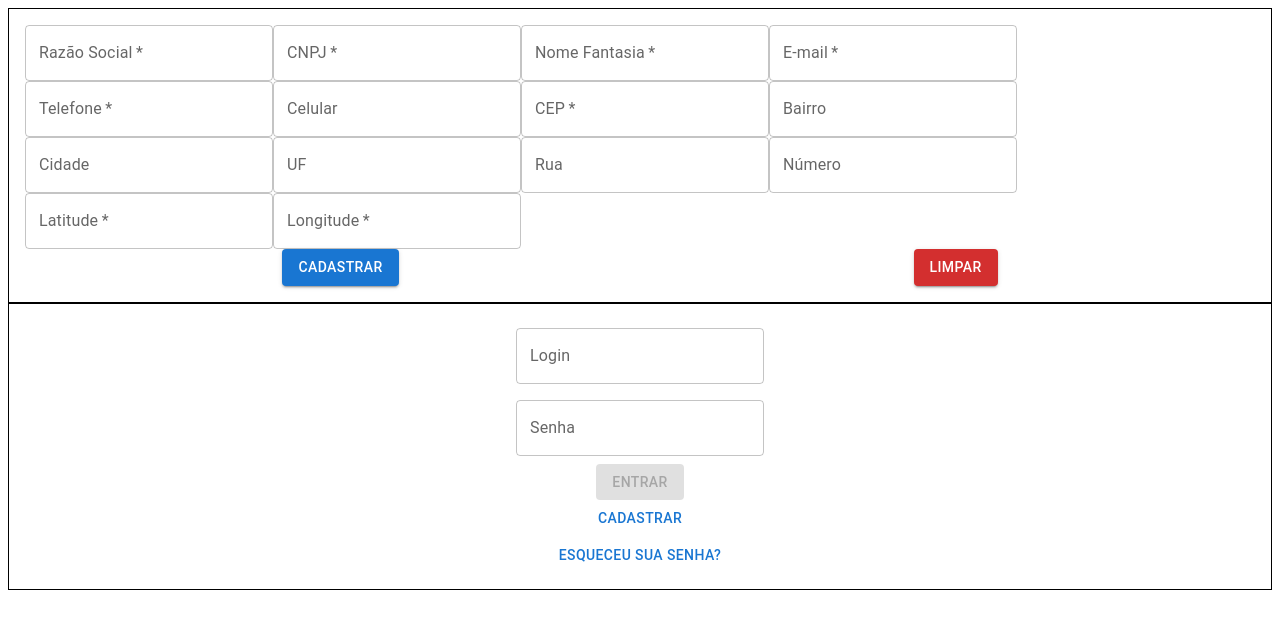
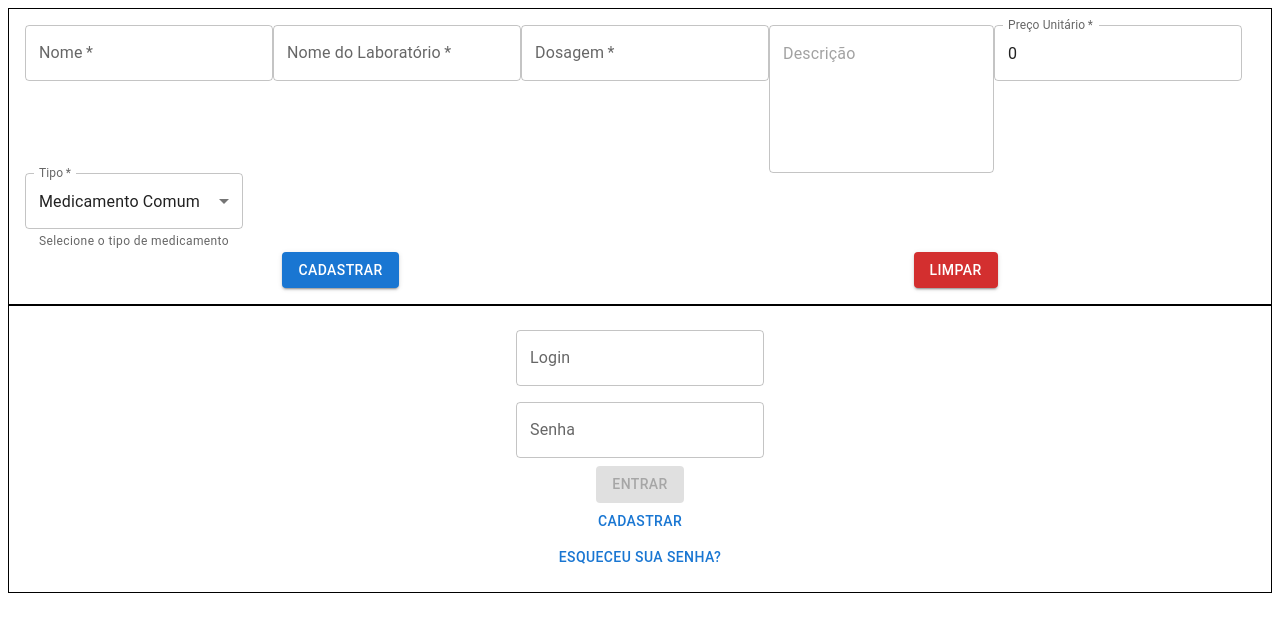
Before and after one commit to guilherme-cittadela/devin_pharmacy, a React (Vite) app: page / in a window 1280 px wide. Shown: the top 632 px of the page. Built offline with nearby package versions, Linux system fonts and the light colour scheme.

Commit message:
gravação dos dados em localstorage do cadastro de medicamentos

```diff
--- a/src/App.jsx
+++ b/src/App.jsx
@@ -7,7 +7,7 @@ function App() {
 
   return (
     <>
-      <RegisterPharmacy/>
+      <RegisterMedication/>
       <Login/>
     </>
   )
--- a/src/assets/components/medications/formMedication.jsx
+++ b/src/assets/components/medications/formMedication.jsx
@@ -1,15 +1,11 @@
 import React, { useState, useEffect } from 'react';
 import { Button, TextField, MenuItem, Box, FormControl } from '@mui/material';
+import { saveData } from '../../global/functions';
 
 function FormMedication() {
-  const initialFormData = {
-    medicationName: '',
-    labName: '',
-    dosage: '',
-    description: '',
-    unitPrice: 0,
-    medType: '',
-  }
+
+  const [reset, setReset] = useState(false);
+  const [defaultValue, setDefaultValue] = useState("common")
 
   const medicationType = [
     {value: "controlled",
@@ -17,12 +13,20 @@ function FormMedication() {
     {value: "common",
     label: "Medicamento Comum"},
   ]
+  const initialFormData = {
+    medicationName: '',
+    labName: '',
+    dosage: '',
+    description: '',
+    unitPrice: 0,
+    medType: defaultValue,
+  }
   const [formData, setFormData] = useState(initialFormData);
-  const [reset, setReset] = useState(false);
 
   const handleSubmit = (event) => {
     event.preventDefault();
     console.log(formData);
+    saveData("medication", formData);
   };
 
   const handleReset = () => {
@@ -35,15 +39,14 @@ function FormMedication() {
       [name]: value,
     }));
   };
-
-  const handleSelectChange = (event)=>{
-    let value = event.target.value
+  const handleSelectChange = (event) => {
+    const value  = event.target;
     setFormData((prevData) => ({
       ...prevData,
-      [medType]: value,
+      medType: value,
     }));
-    console.log(formData)
-  }
+  };
+
   useEffect(() => {
     if (formData == initialFormData){
         setReset(!reset)
@@ -52,7 +55,7 @@ function FormMedication() {
 
   return (
 
-       <form >
+       <form onSubmit={handleSubmit}>
         <TextField
           label="Nome"
           type="text"
@@ -100,19 +103,25 @@ function FormMedication() {
             id="outlined-select"
             select
             label="Tipo"
-            defaultValue="Tipo"
+            defaultValue={defaultValue}
             helperText="Selecione o tipo de medicamento"
             required
-            onChange={handleInputChange}
+            name='medType'
+            onChange={handleSelectChange}
           >
             {medicationType.map((option) => (
-            <MenuItem name="medType" key={option.value} value={option.value}>
+            <MenuItem
+              name="medType"
+              key={option.value}
+              value={option.value}
+              >
               {option.label}
+
             </MenuItem>
           ))}
           </TextField>
         <Box sx={{display: "flex", justifyContent: "space-around"  }}>
-            <Button onSubmit={handleSubmit} type="submit" variant="contained">Cadastrar</Button>
+            <Button  type="submit" variant="contained">Cadastrar</Button>
             <Button onClick={handleReset} variant="contained" color="error">Limpar</Button>
         </Box>
 
--- a/src/assets/components/pharmacy/formRegister.jsx
+++ b/src/assets/components/pharmacy/formRegister.jsx
@@ -2,7 +2,7 @@ import React, { useState, useEffect } from 'react';
 import { Button, TextField } from '@mui/material';
 import InputMask from 'react-input-mask';
 import {Box} from '@mui/material';
-import { validateEmail } from '../../global/functions';
+import { validateEmail, saveData } from '../../global/functions';
 
 function FormRegister() {
     const initialFormData = {
@@ -34,7 +34,6 @@ function FormRegister() {
 
     const handleSubmit = (event) => {
       event.preventDefault();
-      console.log(compareByCnpj(formData.cnpj))
       if (compareByCnpj(formData.cnpj)) {
         setCnpjValid(false)
       } else {
@@ -301,22 +300,7 @@ function FormRegister() {
     </>
   );
 }
-function saveData(key, data) {
-  try {
-    const existingData = localStorage.getItem(key);
 
-    if (existingData) {
-      const dataArray = JSON.parse(existingData);
-      dataArray.push(data);
-      localStorage.setItem(key, JSON.stringify(dataArray));
-    } else {
-      const initialData = [data];
-      localStorage.setItem(key, JSON.stringify(initialData));
-    }
-  } catch (error) {
-    console.error("Error saving data to localStorage:", error);
-  }
-}
 function compareByCnpj(newCnpj) {
   const existingData = localStorage.getItem("pharmacy");
   if (existingData) {
--- a/src/assets/global/functions.js
+++ b/src/assets/global/functions.js
@@ -12,4 +12,20 @@ function validateLogin(validEmail, validPassword, email, password) {
     return ( validEmail && validPassword) && !!(email && password);
   }
 
-export { validateEmail, validatePassword, validateLogin };
+function saveData(key, data) {
+try {
+    const existingData = localStorage.getItem(key);
+
+    if (existingData) {
+    const dataArray = JSON.parse(existingData);
+    dataArray.push(data);
+    localStorage.setItem(key, JSON.stringify(dataArray));
+    } else {
+    const initialData = [data];
+    localStorage.setItem(key, JSON.stringify(initialData));
+    }
+} catch (error) {
+    console.error("Error saving data to localStorage:", error);
+}
+}
+export { validateEmail, validatePassword, validateLogin, saveData };
--- a/src/assets/pages/registerMedication.jsx
+++ b/src/assets/pages/registerMedication.jsx
@@ -1,21 +1,12 @@
-import { Box } from "@mui/material";
 import { FormContainer } from '../global/formStyles.js';
 import { FormMedication } from "../components/medications/formMedication.jsx";
 
 function RegisterMedication() {
     return (
         <>
-        <Box
-            component="form"
-            sx={{
-                '& .MuiTextField-root': { m: 1, width: '100%' },
-            }}
-            autoComplete="off"
-        >
             <FormContainer>
                 <FormMedication/>
             </FormContainer>
-        </Box>
 
         </>
      );
```
